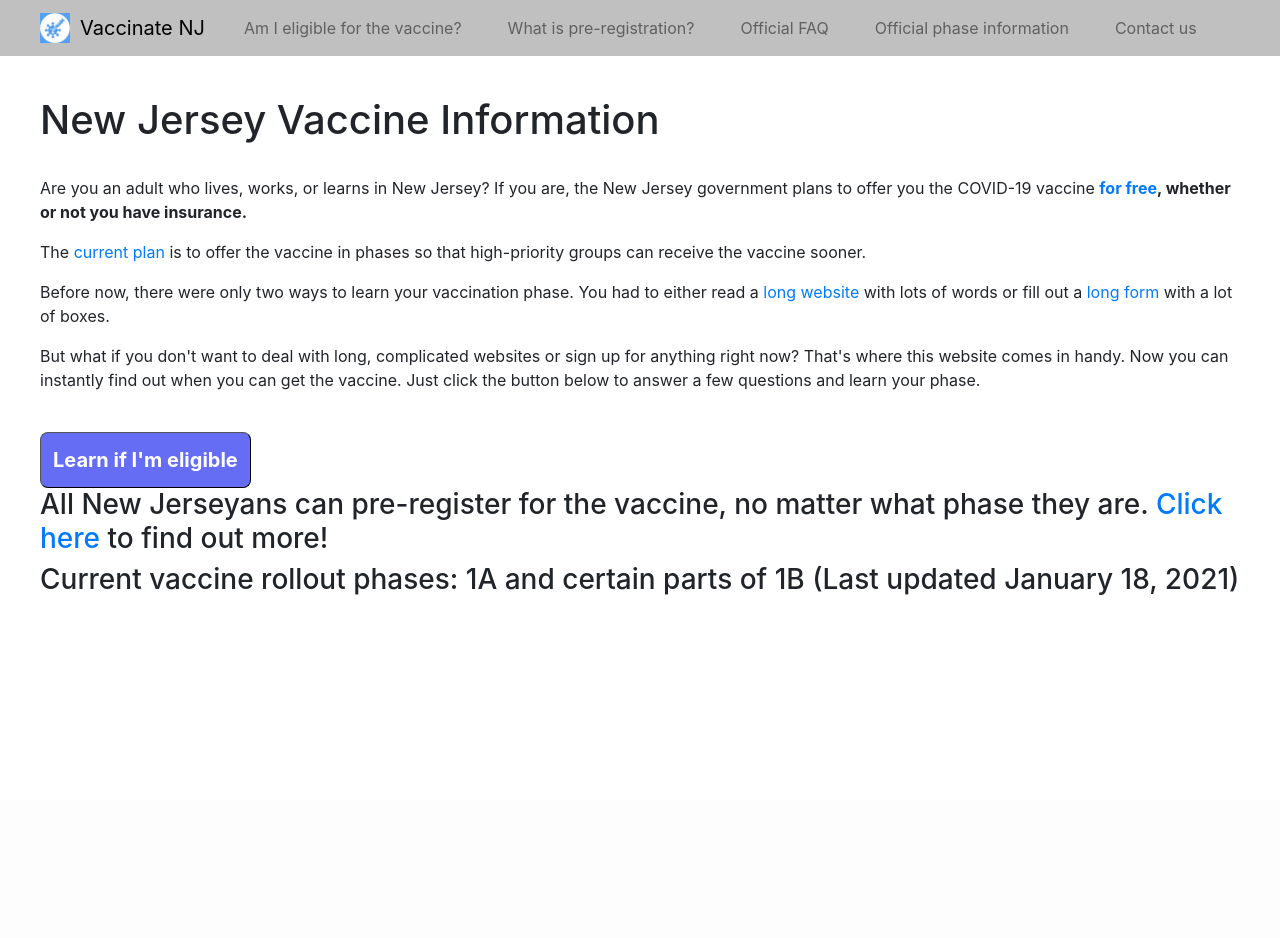
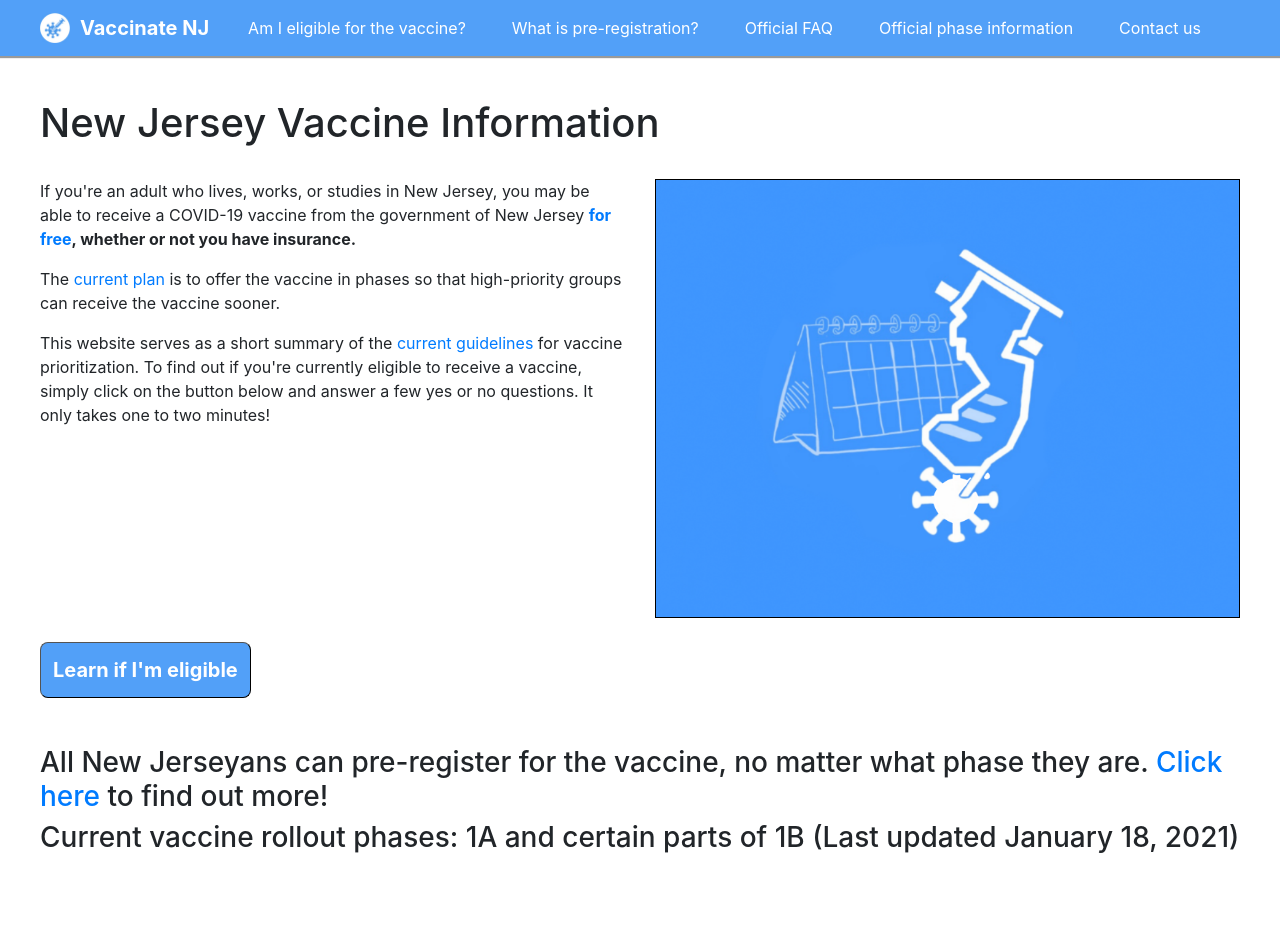
Before and after one commit to tpeng85/COVID-19-Vaccine-Eligibility-Explainer-NJ, a Flask app: page / in a window 1280 px wide. Shown: the top 938 px of the page. Before the commit the page ends 595 px from the top, so only its background shows below. Run offline with Flask 2, Linux system fonts and the light colour scheme; some libraries are stand-ins or nearby versions.

Commit message:
Visibility & Home page tweaks
- Unified navbar color to the same blue color in icon
- Improved visibility of buttons
- Added Image to home screen
- Shortened home page text

```diff
--- a/app/templates/base.html
+++ b/app/templates/base.html
@@ -15,11 +15,13 @@
 
 .navbar {
   padding-left:40px;
-  background-color: #C0C0C0;
+  background-color: #52a0f8;
+  border-bottom-style: groove;
 }
 
 .navbar .navbar-brand {
-  color: #000000;
+  color: white!important;
+  font-weight: bold;
 }
 
 .navbar-collapse.collapse.in {
@@ -31,17 +33,21 @@
   margin-right:15px;
 }
 
+.nav-link {
+  color : white!important;
+}
+
 .response {
-  background-color: #ffffff;
+  background-color: #E0E0E0;
   border-radius:8px;
   padding: 8px;
   color: #000000;
   margin-right: 20px;
-  border-width: thin;
+  border-width: medium;
 }
 
 #eligible {
-  background-color: #646DF4;
+  background-color: #52a0f8;
   border-radius:8px;
   padding: 12px;
   color: #ffffff;
@@ -51,16 +57,8 @@
 }
 
 #splash{
-  width: 400px;
-  margin-left: 50px;
-}
-
-#restart{
-  background-color: #ffffff;
-  border-radius:8px;
-  padding: 8px;
-  color: #000000;
-  border-width: thin;
+  width: 100%;
+  border: 1px solid black;
 }
 
 p {
--- a/app/templates/index.html
+++ b/app/templates/index.html
@@ -15,13 +15,15 @@ MjA3fDB8MHxwaG90by1wYWdlfHx8fGVufDB8fHw%3D&ixlib=rb-1.2.1&auto=format&fit=crop&w
 <br>
 -->
 
+<div class="row">
+  <div class="col-sm-6">
     <div>
       <p>
-    Are you an adult who lives, works, or learns in New Jersey? If you are, the
-    New Jersey government plans to offer you the COVID-19 vaccine <b>
+        If you're an adult who lives, works, or studies in New Jersey, you may
+        be able to receive a COVID-19 vaccine from the government of New Jersey
         <a href="https://covid19.nj.gov/faqs/nj-information/assistance-and-
         benefits/is-the-covid-19-vaccine-free-what-if-i-dont-have-insurance">
-    for free</a>, whether or not you have insurance.</b>
+        <b>for free</b></a><b>, whether or not you have insurance.</b>
       </p>
       <p>
         The <a href="https://covid19.nj.gov/faqs/nj-information/slowing-the-spread/
@@ -30,19 +32,20 @@ MjA3fDB8MHxwaG90by1wYWdlfHx8fGVufDB8fHw%3D&ixlib=rb-1.2.1&auto=format&fit=crop&w
         high-priority groups can receive the vaccine sooner.
       </p>
       <p>
-    Before now, there were only two ways to learn your vaccination phase. You
-    had to either read a
+        This website serves as a short summary of the
         <a href="https://covid19.nj.gov/faqs/nj-information/slowing-the-spread/
         who-is-eligible-for-vaccination-in-new-jersey-who-is-included-in-the-
-    vaccination-phases">long website </a>
-    with lots of words or fill out a
-    <a href="https://covidvaccine.nj.gov/">long form</a>
-    with a lot of boxes.
+        vaccination-phases"> current guidelines </a> for vaccine prioritization.
+        To find out if you're currently eligible to receive a vaccine, simply click
+        on the button below and answer a few yes or no questions. It only takes
+        one to two minutes!
       </p>
 
-  <p>
-    But what if you don't want to deal with long, complicated websites or sign up for anything right now? That's where this website comes in handy. Now you can instantly find out when you can get the vaccine. Just click the button below to answer a few questions and learn your phase.
-  </p>
+    </div>
+  </div>
+  <div class="col-sm-6">
+    <img src="/static/home.png" id="splash">
+  </div>
 </div>
 
 <br>
@@ -50,7 +53,8 @@ MjA3fDB8MHxwaG90by1wYWdlfHx8fGVufDB8fHw%3D&ixlib=rb-1.2.1&auto=format&fit=crop&w
 <form action="/questionnaire/0">
   <input type="submit" value="Learn if I'm eligible" id="eligible"/>
 </form>
-
+<br>
+<br>
 <div>
   <h3>All New Jerseyans can pre-register for the vaccine, no matter what phase they are. <a href="/preregister">Click here</a> to find out more!</h3>
   <h3>Current vaccine rollout phases: 1A and certain parts of 1B (Last updated January 18, 2021)</h3>
--- a/app/templates/questionnaire.html
+++ b/app/templates/questionnaire.html
@@ -28,7 +28,7 @@
 <br>
 
 <form action="/restart" method="post">
-  <input type="submit" name="Start over" value="Start over" id="restart" />
+  <input type="submit" name="Start over" value="Start over" class="response" />
 </form>
 
 {% endblock %}
--- a/app/templates/result.html
+++ b/app/templates/result.html
@@ -7,7 +7,7 @@
   <h3>More information: {{more_status_information}}</h3>
 {% endif %}
 <form action="/restart" method="post">
-  <input type="submit" name="Start over" value="Start over" />
+  <input type="submit" name="Start over" value="Start over" class="response" />
 </form>
 <br>
 <div>
```
Also changed, not shown: app/static/home.png (added). Lines whose indentation alone changed are shown as unchanged.
